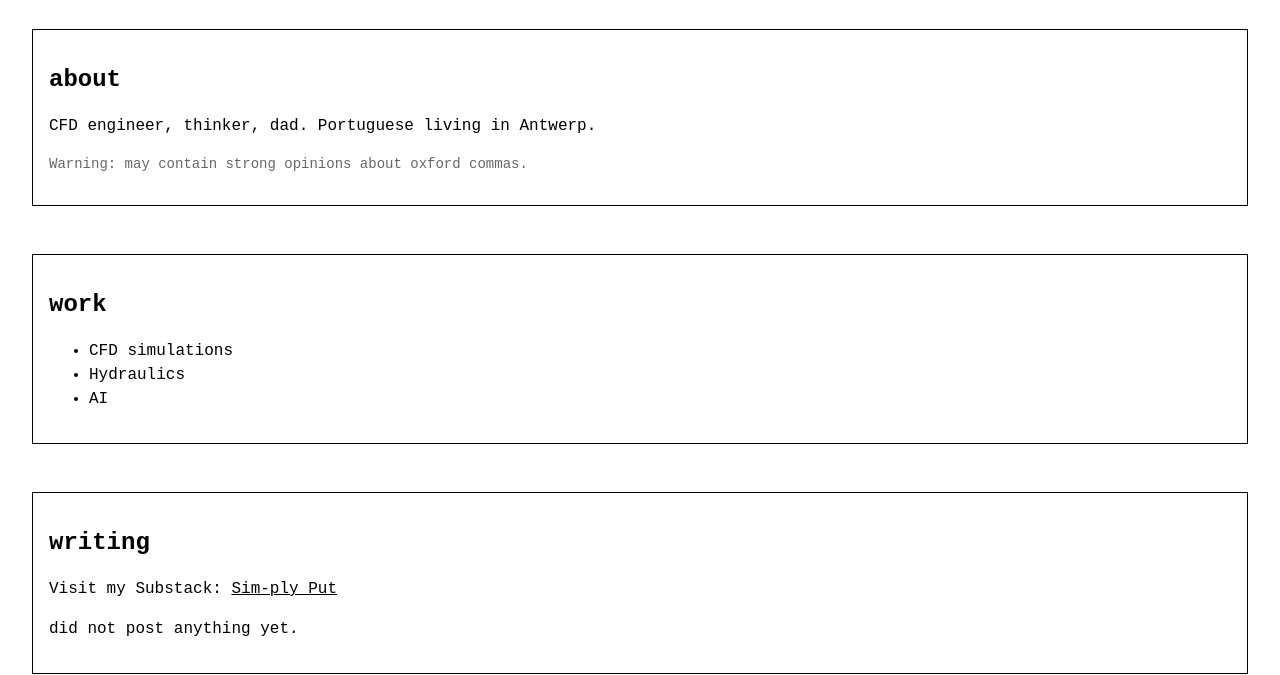
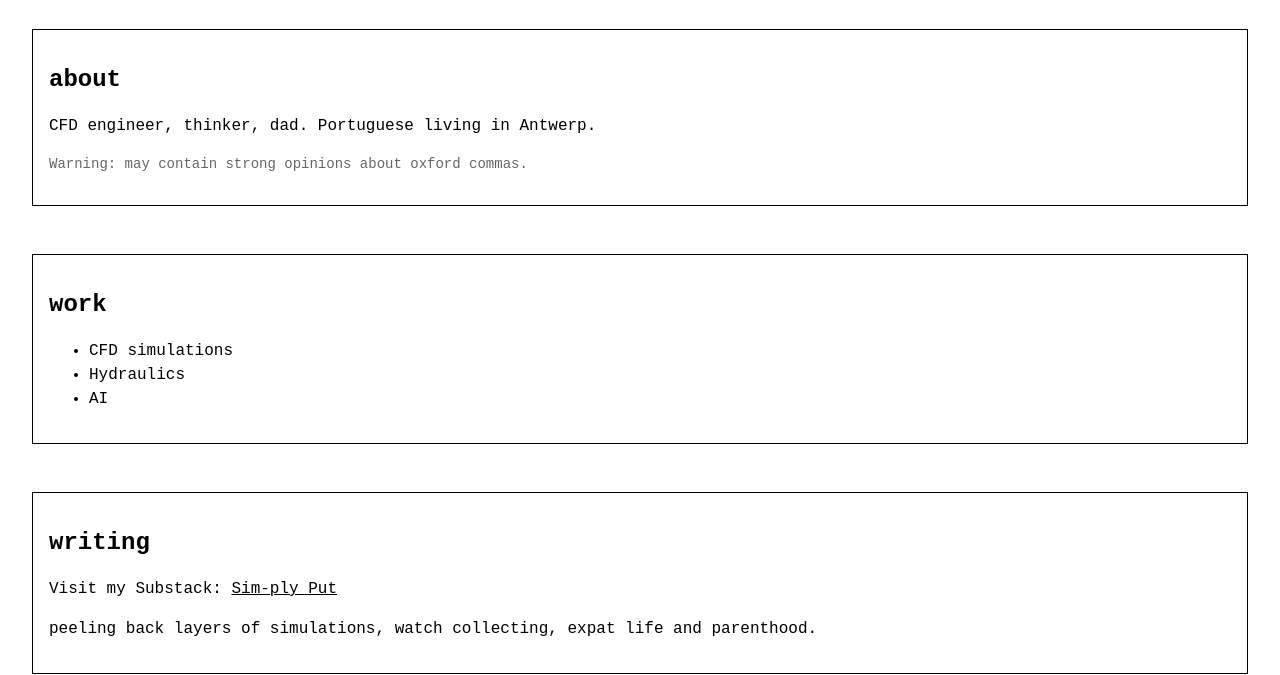
Before and after one commit to pedroxramos/website, a plain HTML site: page index.html in a window 1280 px wide. Shown: the part 139-814 px from the top of the page. Drawn offline with Linux system fonts and the light colour scheme.

Commit message:
Update index.html

```diff
--- a/index.html
+++ b/index.html
@@ -72,7 +72,7 @@
   <div class="section" id="writing">
     <h2>writing</h2>
     <p>Visit my Substack: <a href="#">Sim-ply Put</a></p>
-    <p>did not post anything yet.</p>
+    <p>peeling back layers of simulations, watch collecting, expat life and parenthood.</p>
   </div>
 
   <div class="section" id="contact">
```
